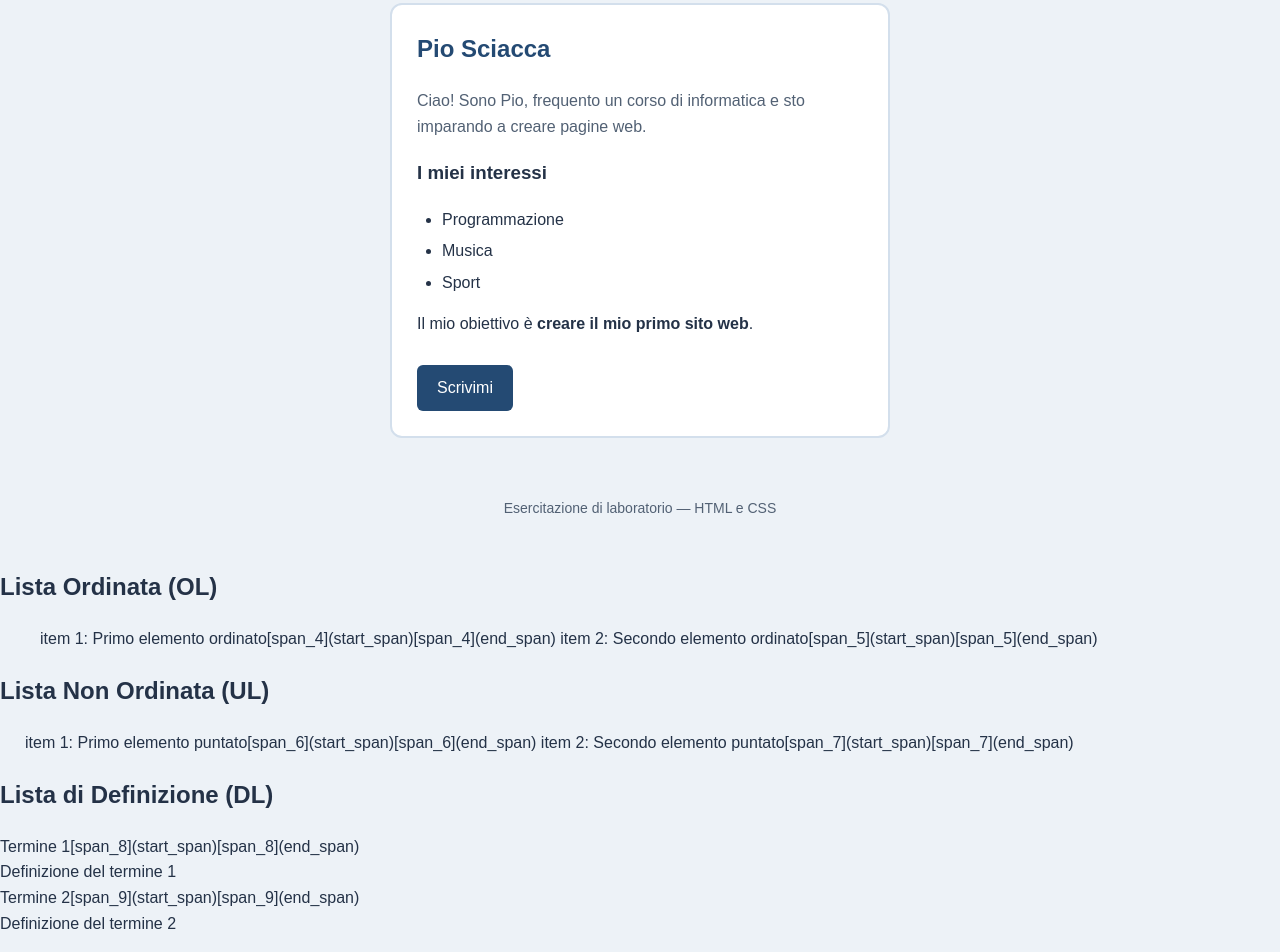
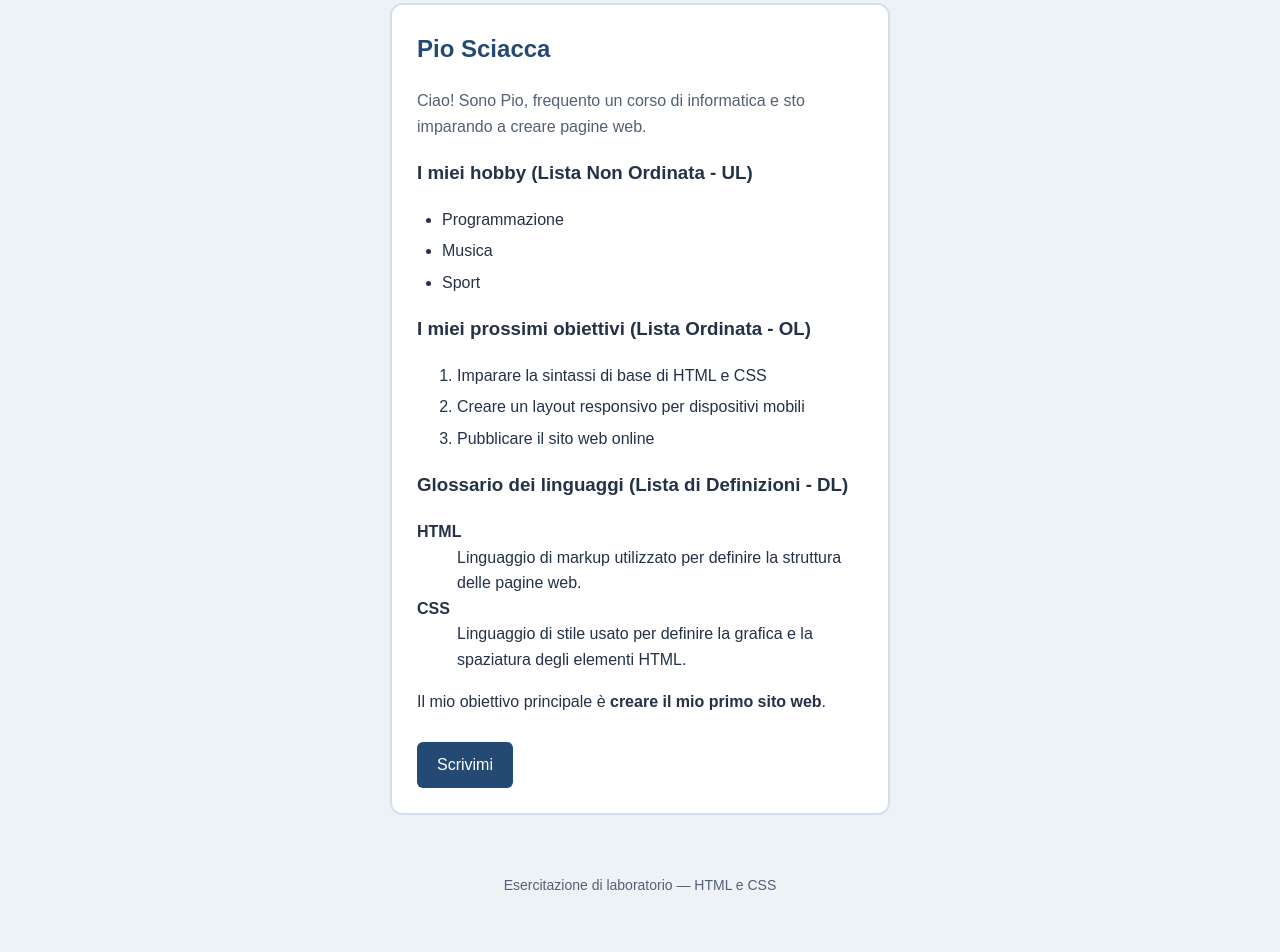
Before and after one commit to sciaccamattia2010-lab/laboratorio-html, a plain HTML site: page index.html in a window 1280 px wide. Shown: the part 172-1124 px from the top of the page. After the commit the page ends 1097 px from the top, so only its background shows below. Drawn offline with Linux system fonts and the light colour scheme.

Commit message:
Revise hobbies and goals sections in index.html
Updated sections for hobbies, goals, and glossary in index.html. Removed old ordered and unordered list examples.

```diff
--- a/index.html
+++ b/index.html
@@ -22,15 +22,34 @@
                 Ciao! Sono Pio, frequento un corso di informatica e sto imparando a creare pagine web.
             </p>
 
-            <h3>I miei interessi</h3>
+            <!-- Esempio di UL (Unordered List - Lista non ordinata) -->
+            <h3>I miei hobby (Lista Non Ordinata - UL)</h3>
             <ul>
                 <li>Programmazione</li>
                 <li>Musica</li>
                 <li>Sport</li>
             </ul>
 
+            <!-- Esempio di OL (Ordered List - Lista ordinata) -->
+            <h3>I miei prossimi obiettivi (Lista Ordinata - OL)</h3>
+            <ol>
+                <li>Imparare la sintassi di base di HTML e CSS</li>
+                <li>Creare un layout responsivo per dispositivi mobili</li>
+                <li>Pubblicare il sito web online</li>
+            </ol>
+
+            <!-- Esempio di DL (Description List - Lista di definizioni) -->
+            <h3>Glossario dei linguaggi (Lista di Definizioni - DL)</h3>
+            <dl>
+                <dt><strong>HTML</strong></dt>
+                <dd>Linguaggio di markup utilizzato per definire la struttura delle pagine web.</dd>
+
+                <dt><strong>CSS</strong></dt>
+                <dd>Linguaggio di stile usato per definire la grafica e la spaziatura degli elementi HTML.</dd>
+            </dl>
+
             <p>
-                Il mio obiettivo è <strong>creare il mio primo sito web</strong>.
+                Il mio obiettivo principale è <strong>creare il mio primo sito web</strong>.
             </p>
 
             <a class="pulsante" href="mailto:marco@example.com">
@@ -43,28 +62,5 @@
     <footer>
         <p>Esercitazione di laboratorio — HTML e CSS</p>
     </footer>
-    <!-- Lista ordinata (Ordered List) -->
-<h2>Lista Ordinata (OL)</h2>
-<ol>
-  item 1: Primo elemento ordinato[span_4](start_span)[span_4](end_span)
-  item 2: Secondo elemento ordinato[span_5](start_span)[span_5](end_span)
-</ol>
-
-<!-- Lista non ordinata (Unordered List) -->
-<h2>Lista Non Ordinata (UL)</h2>
-<ul>
-  item 1: Primo elemento puntato[span_6](start_span)[span_6](end_span)
-  item 2: Secondo elemento puntato[span_7](start_span)[span_7](end_span)
-</ul>
-
-<!-- Lista di descrizione (Definition List) -->
-<h2>Lista di Definizione (DL)</h2>
-<dl>
-  Termine 1[span_8](start_span)[span_8](end_span)
-  <dt>Definizione del termine 1</dt>
-  Termine 2[span_9](start_span)[span_9](end_span)
-  <dt>Definizione del termine 2</dt>
-</dl>
-
 </body>
 </html>
```
